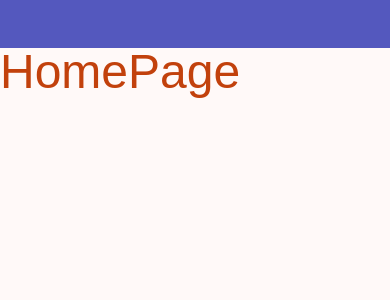
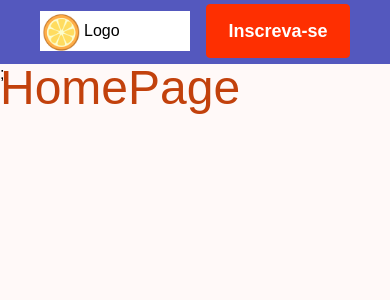
Before and after one commit to Squad-21/front-end, a React (Create React App) app: page / in a window 390 px wide. Shown: the top 300 px of the page. Built offline with nearby package versions, Linux system fonts and the light colour scheme.

Commit message:
refactor:ajustar responsividade navbar

```diff
--- a/src/components/Navbar/Sidebar/index.css
+++ b/src/components/Navbar/Sidebar/index.css
@@ -4,7 +4,7 @@
   width: 30px;
   height: 24px;
   right: 36px;
-  top: 10px;
+  top: 20px;
 }
 
 /* Color/shape of burger icon bars */
--- a/src/components/Navbar/index.jsx
+++ b/src/components/Navbar/index.jsx
@@ -1,10 +1,10 @@
 import { Sidebar } from "./Sidebar";
 import LogoImg from "../../images/laranja_logo.png";
-import styled from "styled-components";
 import { LoginNav } from "./Login";
 import { HomeNav } from "./Home";
-import { Links } from '../../constants/links'
-import { useIsDesktop } from '../../hooks/useIsDesktop'
+import { Links } from "../../constants/links";
+import { AuthBar } from "./Auth";
+import { useMediaQuery } from "@mui/material";
 
 function subscribe() {
   console.log("inscrito");
@@ -12,25 +12,35 @@ function subscribe() {
 
 export function Navbar() {
   const pathname = window.location.pathname;
-  const isDesktopOrLaptop = useIsDesktop()
+  const isDesktopOrLaptop = useMediaQuery("(min-width:926px)");
 
+  if (pathname === Links.home) {
+    return (
+      <div className="bg-violet-550 h-16">
+        <HomeNav subscribe={subscribe} />;
+      </div>
+    );
+  }
+  if (pathname === Links.login || pathname === Links.register) {
+    return (
+      <div className="bg-violet-550 h-16">
+        <LoginNav />;
+      </div>
+    );
+  }
+  if (isDesktopOrLaptop) {
+    return (
+      <div className="bg-violet-550 h-16">
+        <AuthBar subscribe={subscribe} />;
+      </div>
+    );
+  }
   return (
-    <div className="bg-violet-550 h-12 sm:h-16">
-      {isDesktopOrLaptop && pathname === Links.home && (
-        <HomeNav subscribe={subscribe} />
-      )}
-      {!isDesktopOrLaptop && pathname !== Links.home && (
-        <div>
-          <Sidebar />
-          <Img src={LogoImg} alt="logo" />
-        </div>
-      )}
-      {isDesktopOrLaptop && pathname === Links.login && <LoginNav />}
+    <div className="bg-violet-550 h-16">
+      <div>
+        <Sidebar />
+        <img className="w-10 ml-6 pt-2" src={LogoImg} alt="logo" />
+      </div>
     </div>
   );
 }
-
-const Img = styled.img`
-  width: 2.5rem;
-  margin-left: 1.5rem;
-`;
```
